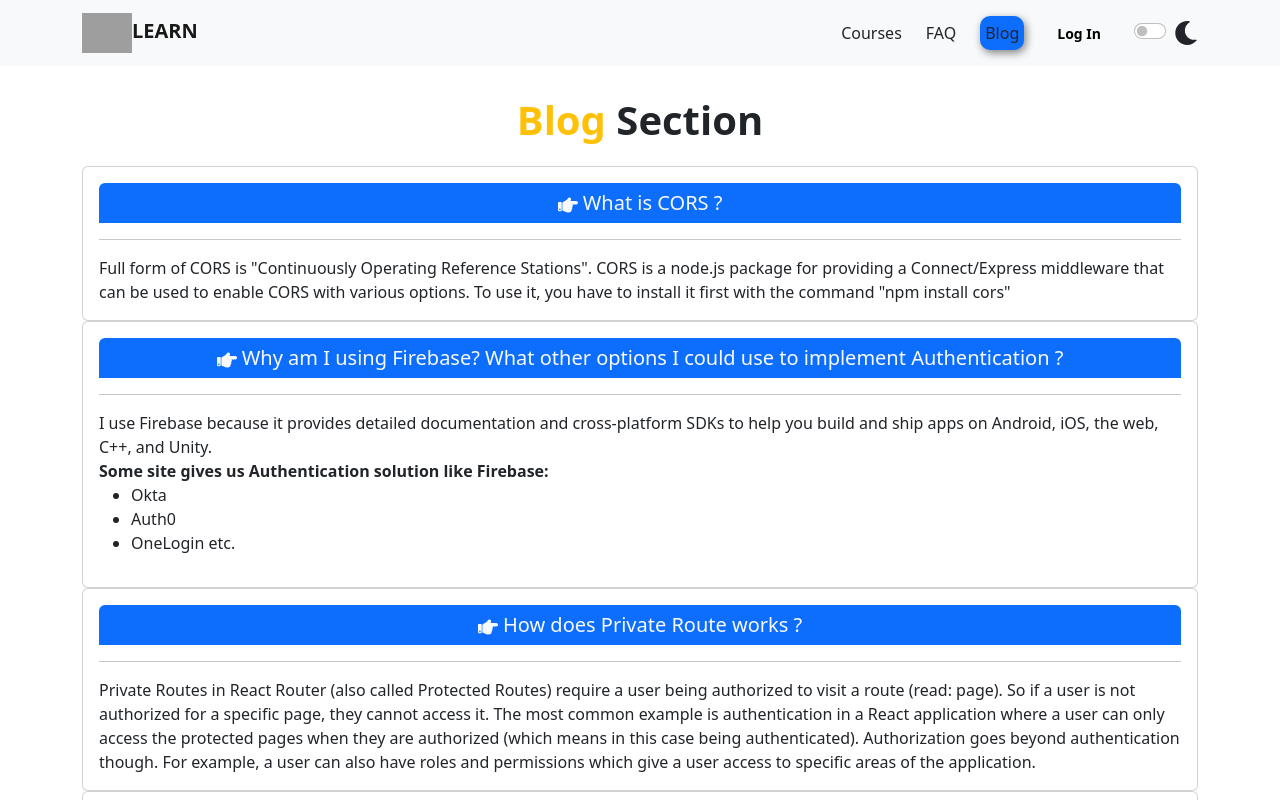
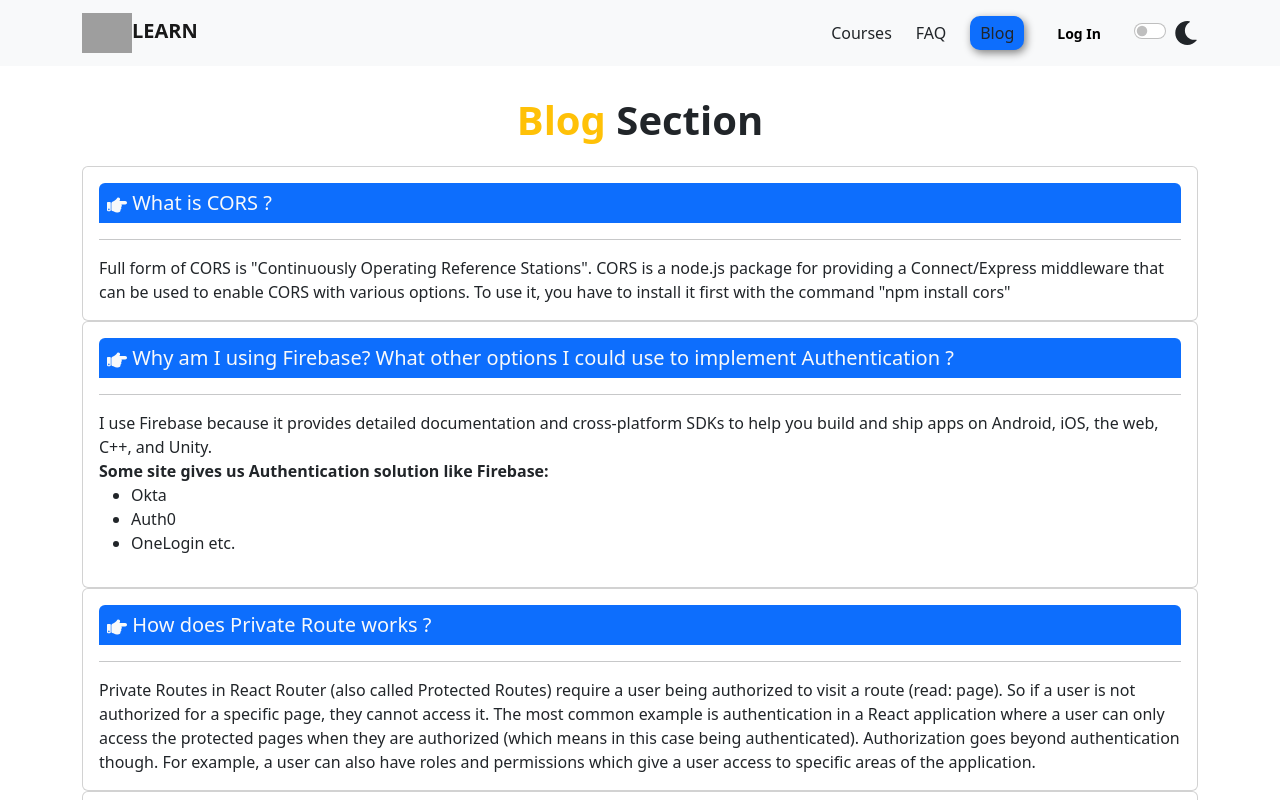
Before and after one commit to Kaiser-Tanveer/DevLearner-Client-React-Authentication-, a React (Create React App) app: page /blog in a window 1280 px wide. Shown: the top 800 px of the page. Built offline with nearby package versions, Linux system fonts and the light colour scheme; no server answers; grey boxes are pictures that could not be loaded.

Commit message:
Final touch

```diff
--- a/src/App.js
+++ b/src/App.js
@@ -5,7 +5,7 @@ import { router } from './Routes/Router';
 
 function App() {
   return (
-    <div className='App'>
+    <div className=''>
       <RouterProvider router={router} />
     </div>
   );
--- a/src/Components/Pages/Blog/Blog.js
+++ b/src/Components/Pages/Blog/Blog.js
@@ -6,7 +6,7 @@ import { FaHandPointRight } from 'react-icons/fa';
 const Blog = () => {
     return (
         <>
-            <Card.Header className='fs-1 fw-bold pt-4 pb-3'><span className='text-warning'>Blog</span> Section</Card.Header>
+            <Card.Header className='fs-1 fw-bold pt-4 pb-3 text-center'><span className='text-warning'>Blog</span> Section</Card.Header>
             <Container>
                 <Card>
                     <Card.Body>
--- a/src/Components/Pages/Header/Footer/Footer.css
+++ b/src/Components/Pages/Header/Footer/Footer.css
@@ -1,3 +1,7 @@
+.footer {
+    text-align: center;
+}
+
 .social:hover {
     color: #0d6efd;
 }
--- a/src/Components/Pages/Header/Footer/Footer.js
+++ b/src/Components/Pages/Header/Footer/Footer.js
@@ -5,7 +5,7 @@ import { Button } from 'react-bootstrap';
 
 const Footer = () => {
     return (
-        <div className='bg-dark pb-2'>
+        <div className='footer bg-dark pb-2'>
             <Button href='https://web.facebook.com/Kaiser2581' target='_blank' className='text-secondary fs-3 mx-2 border-0 bg-dark'><FaFacebook className='social' /></Button>
             <Button href='https://twitter.com/KaiserTanveer' target='_blank' className='text-secondary fs-3 mx-2 border-0 bg-dark'><FaTwitter className='social' /></Button>
             <Button href='https://www.linkedin.com/in/kaiser-tanveer/' target='_blank' className='text-secondary fs-3 mx-2 border-0 bg-dark'><FaLinkedin className='social' /></Button>
--- a/src/Components/Pages/Header/Header.css
+++ b/src/Components/Pages/Header/Header.css
@@ -1,6 +1,6 @@
 .isActive {
     background: #0d6efd;
-    padding: 5px;
+    padding: 5px 10px;
     border-radius: 10px;
     box-shadow: 2px 3px 8px gray;
 }
--- a/src/Components/Pages/Header/Header.js
+++ b/src/Components/Pages/Header/Header.js
@@ -47,8 +47,8 @@ const Header = () => {
                             <NavLink className='me-4 mt-4 mt-lg-0 text-start text-decoration-none text-light'>
                                 {
                                     user && user?.uid ?
-                                        <div className='d-flex justify-content-between flex-column flex-lg-row'>
-                                            <NavLink to='/profile' className={({ isActive }) => isActive ? 'isActive me-4 mt-4 mt-lg-0 text-start text-decoration-none text-light' : 'mt-4 mt-lg-0 text-start text-decoration-none text-light'}><img data-toggle="tooltip" data-placement="bottom" title={user?.displayName} className='rounded-circle me-4' src={user?.photoURL} alt="" height="35px" width="35px" /></NavLink>
+                                        <div className='d-flex justify-content-center flex-column flex-lg-row'>
+                                            <NavLink to='/profile' className={({ isActive }) => isActive ? 'isActive me-4 mt-4 mt-lg-0 text-start text-decoration-none text-light' : 'mt-4 mt-lg-0 text-start text-decoration-none text-light'}><img variant='center' data-toggle="tooltip" data-placement="bottom" title={user?.displayName} className='rounded-circle me-4 ms-4' src={user?.photoURL} alt="" height="35px" width="35px" /></NavLink>
                                             <Button className='mt-4 mt-lg-0' onClick={signOutHandler} variant='outline-primary' size='sm'>Log Out</Button>
                                         </div>
                                         :
@@ -57,7 +57,7 @@ const Header = () => {
                                         </>
                                 }
                             </NavLink>
-                            <div className='d-flex justify-content-start mt-4 mt-lg-0 form-check form-switch'>
+                            <div className='d-flex justify-content-start py-4 py-lg-0 mt-4 mt-lg-0 form-check form-switch'>
                                 <div>
                                     <input onClick={setDarkHandler} value='dark' type="checkbox" className='form-check-input' id="checkbox" />
                                     <label className='form-check-label' htmlFor="checkbox"></label>
```
